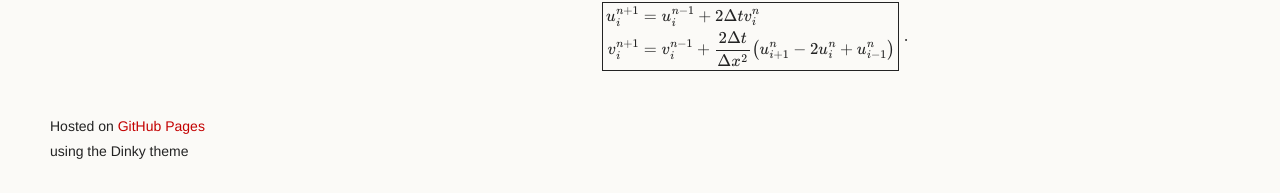
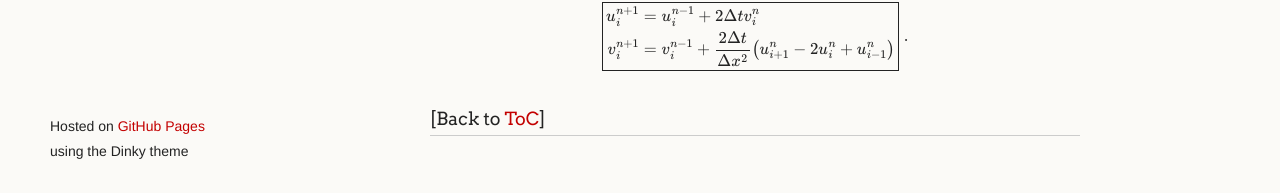
Before and after one commit to leowerneck/leowerneck.github.io, a Jekyll site: the page built from Wave_equation.md, in a window 1280 px wide and 900 px high, scrolled down 1334 px. Shown: the part 704-897 px from the top of the window. Built offline with Jekyll 4.4.1, drawn with Linux system fonts in a browser that asks for light colours; formulas are drawn with MathJax 3; a script that is not in the unit is left out.

Commit message:
Finite_differences.md & Wave_equation.md: added 'back to toc' to the end of the page

```diff
--- a/Wave_equation.md
+++ b/Wave_equation.md
@@ -121,3 +121,5 @@ v^{n+1}_{i} &= v^{n-1}_{i} + \frac{2\Delta t}{\Delta x^{2}}\left(u^{n}_{i+1}-2u^
 \end{align}
 }\ .
 $$
+
+### \[Back to [ToC](#ToC)\]
```
Also changed, not shown: Finite_differences.md (+2 -0 lines).
